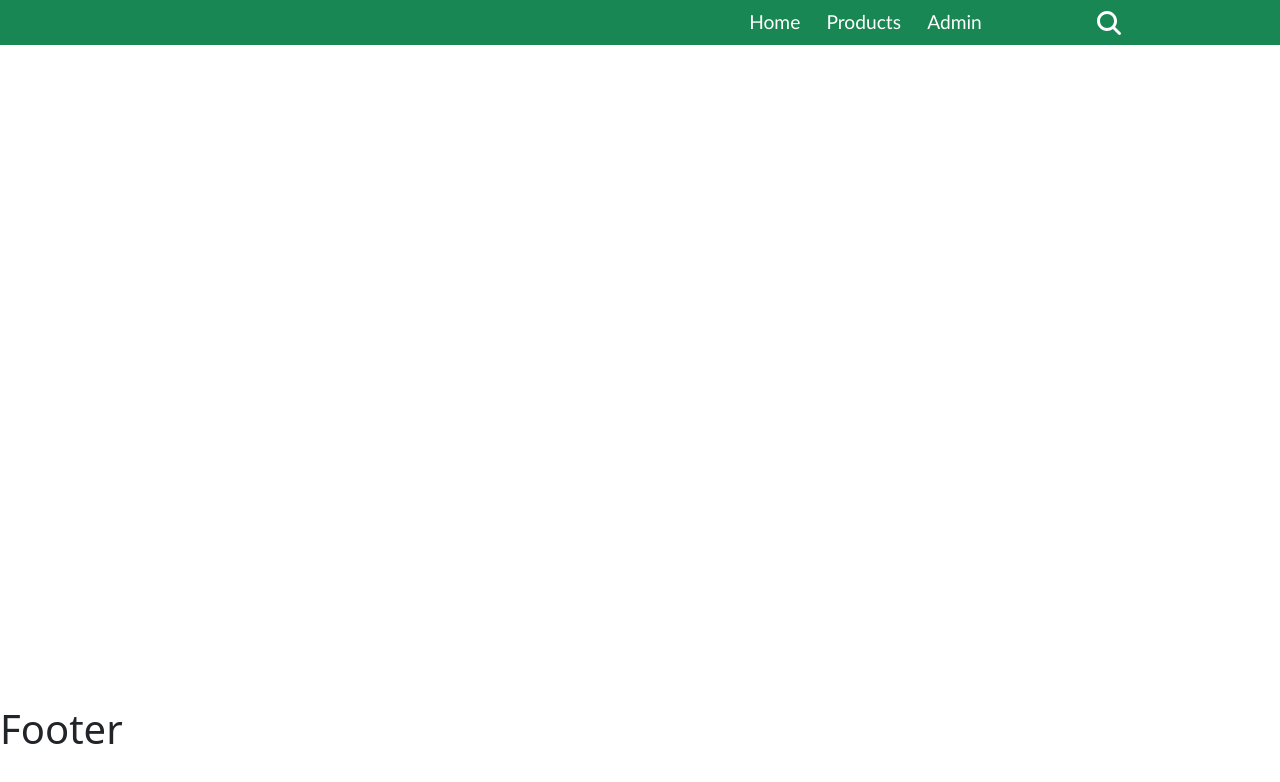
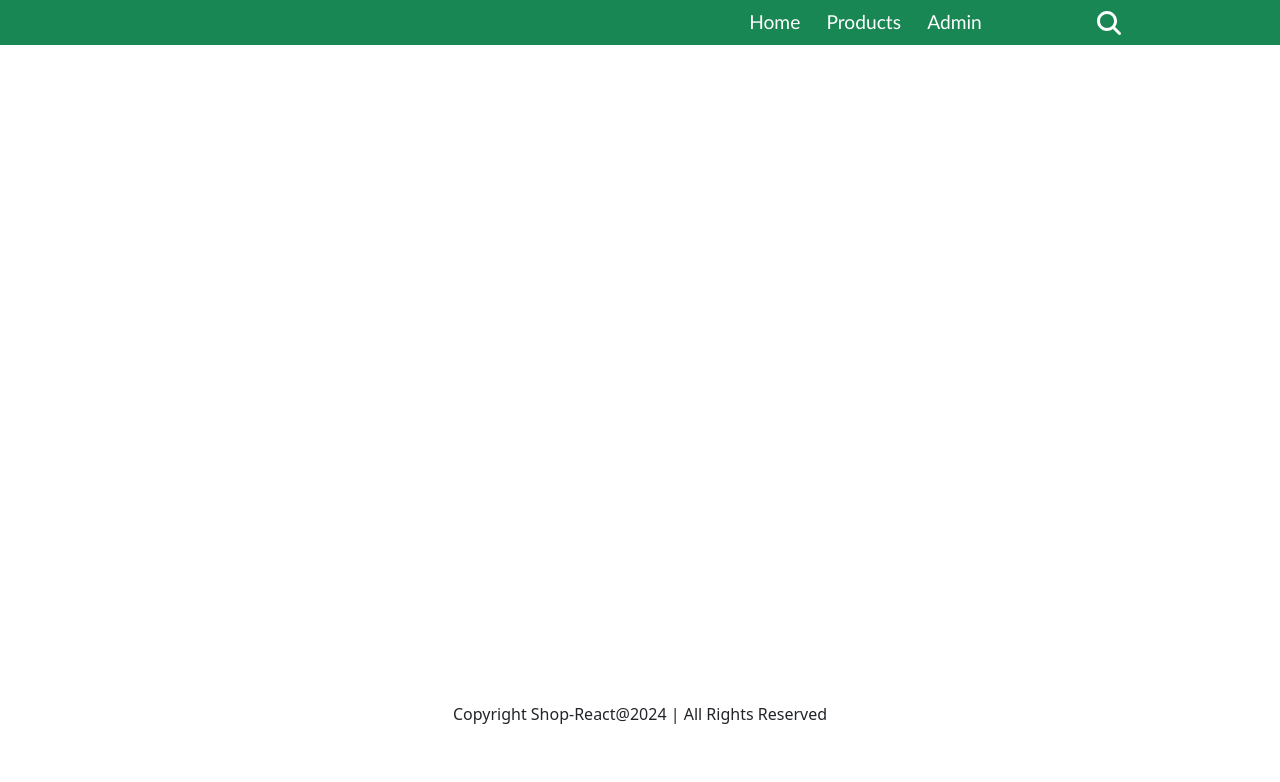
Before and after one commit to KartikNama/Shop, a React (Create React App) app: page / in a window 1280 px wide. Shown: the top 782 px of the page. Built offline with nearby package versions, Linux system fonts and the light colour scheme; no server answers.

Commit message:
Footer css

```diff
--- a/src/components/Footer.css
+++ b/src/components/Footer.css
@@ -0,0 +1,3 @@
+.footer{
+    text-align: center;
+}
--- a/src/components/Footer.js
+++ b/src/components/Footer.js
@@ -1,8 +1,11 @@
-import "Footer.css"
+import "./Footer.css"
 const Footer= () =>{
 
     return(
-        <h1>Footer</h1>
+        <div className="footer">
+
+            <h6>Copyright Shop-React@2024 | All Rights Reserved</h6>
+        </div>
     )
 }
 export default Footer
```
